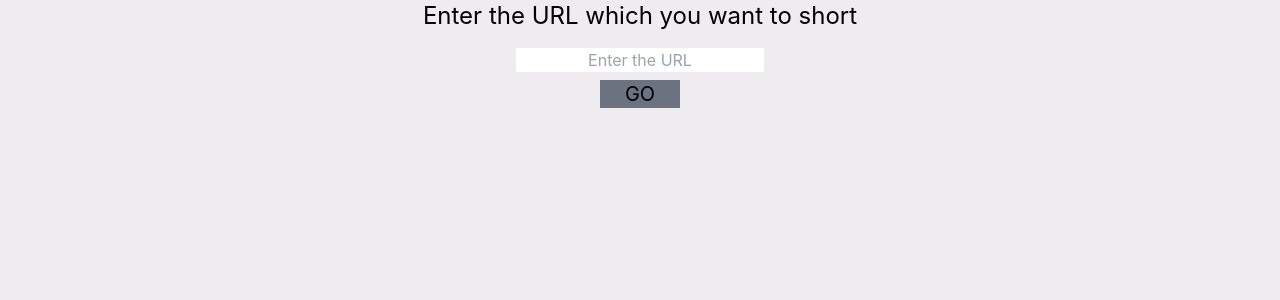
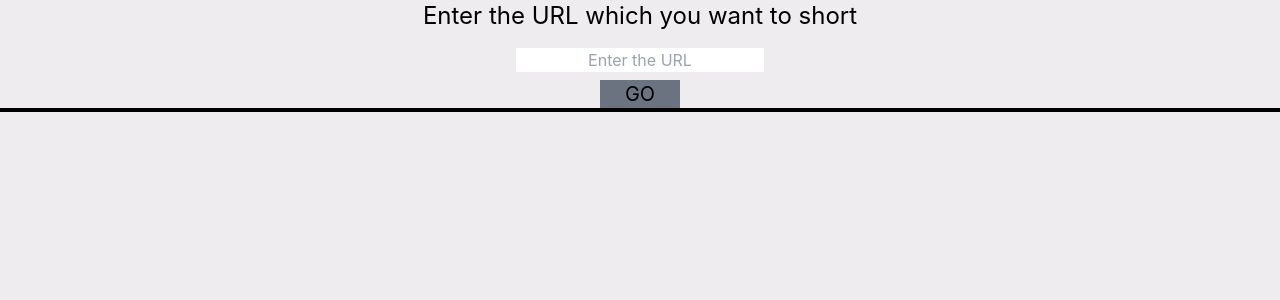
Before and after one commit to Prakashh21/shortly-frontend, a React (Vite) app: page /home in a window 1280 px wide. Shown: the top 300 px of the page. Built offline with nearby package versions, Linux system fonts and the light colour scheme.

Commit message:
displayed the state

```diff
--- a/src/Pages/Home.jsx
+++ b/src/Pages/Home.jsx
@@ -1,22 +1,29 @@
 import axios from 'axios'
-import React, { useContext, useState } from 'react'
+import React, { useContext, useEffect, useState } from 'react'
+import { Link } from 'react-router-dom'
 import { Context } from '../Context/Context'
 
 
 function Home() {
-    const {testState} = useContext(Context)
-    const [inputState , setInputState] = useState()
+  const { testState } = useContext(Context)
+  const [inputState, setInputState] = useState()
+  const [currdata , setCurrData] = useState()
+  const [data , setData] = useState([])
 
   const shortUrlHandler = (url) => {
     axios(
       {
         method: 'post',
         url: 'http://localhost:8001/',
-              data: {"url": String(url)},
+        data: { "url": url }
 
       }
     ).then((resp) => {
-            console.log(resp)
+      data.push(resp.data)
+      setCurrData(resp.data)
+      console.log(currdata)
+      console.log(data)
+
     })
   }
 
@@ -46,11 +53,25 @@ function Home() {
       </div>
 
 
+
       <div className=' mt-2'>
         <div onClick={() => shortUrlHandler(inputState)} className=' text-xl w-20 mx-auto text-center bg-gray-500 text-black'>
           GO
         </div>
       </div>
+
+
+      <div className='border-2 border-black'>
+
+        {data?.map((data , index) => {
+          return (
+            <div className='border-2 border-black'>
+               Shortend url for  - {data.longUrl} is <Link className='text-blue-400' to={`http://localhost:8001/${data.shortUrl}`}>http://localhost:8001/{data.shortUrl}</Link>
+            </div>
+          )
+        })}
+      </div>
+
 
     </div>
 
```
Lines whose indentation alone changed are shown as unchanged.
